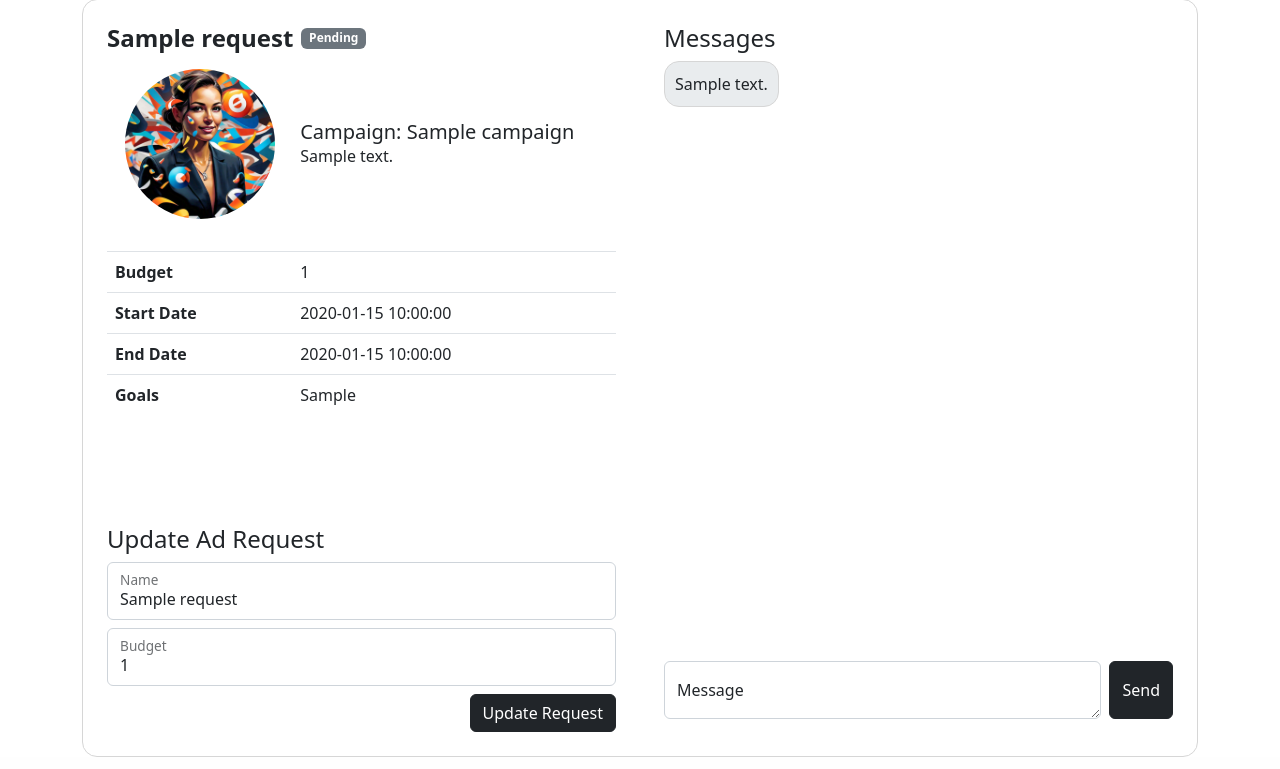
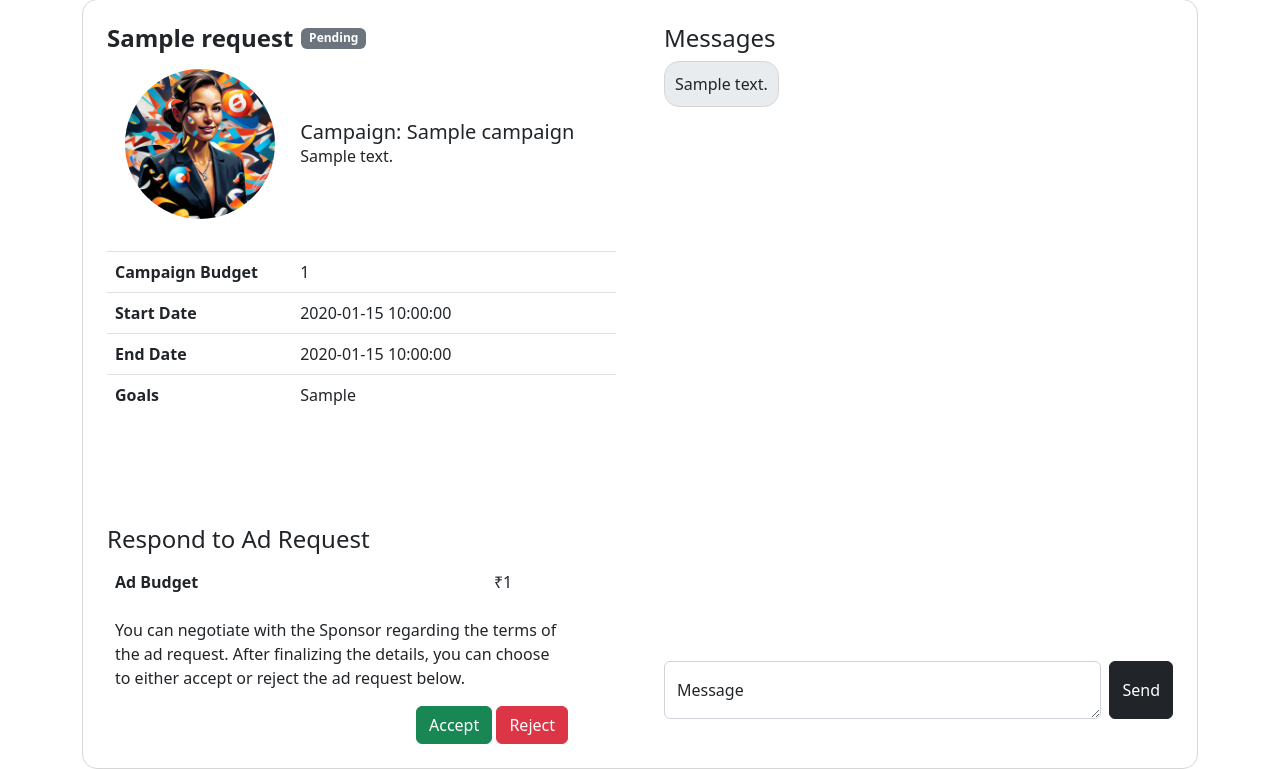
Before and after one commit to 21f1001662/IESCP-MAD-I, a Flask app: page /influencer/ad_request/1 in a window 1280 px wide. Shown: the part 81-850 px from the top of the page. Run offline with Flask 3, Linux system fonts and the light colour scheme; a user stored in the database is signed in; tables that the repository leaves empty hold one stand-in row (values such as "Sample post"); parts of the project's set-up code (start-up, migrations or seed data) failed here and were passed over.

Commit message:
Implement Accepting, rejecting of incoming ad request and Updating of sent ad request in influencer panel

```diff
--- a/src/influencer/forms.py
+++ b/src/influencer/forms.py
@@ -79,3 +79,7 @@ class AdRequestUpdateForm(FlaskForm):
             self.budget.errors.append("Budget must be greater than 0")
             return False
         return True
+
+class AdRequestResponseForm(FlaskForm):
+    ad_request_id = IntegerField("Ad Request ID", validators=[DataRequired()])
+    response = StringField("Response", validators=[DataRequired()])
--- a/src/influencer/views.py
+++ b/src/influencer/views.py
@@ -1,6 +1,6 @@
 from flask import session, Blueprint, render_template, request, flash, redirect, url_for
 from flask_login import login_user, logout_user, current_user, login_required
-from .forms import InfluencerLoginForm, InfluencerRegisterForm, CampaignSearchForm, AdRequestForm, AdRequestUpdateForm
+from .forms import InfluencerLoginForm, InfluencerRegisterForm, CampaignSearchForm, AdRequestForm, AdRequestUpdateForm, AdRequestResponseForm
 
 from src import bcrypt, db
 from src.influencer.models import Influencer
@@ -90,7 +90,7 @@ def ad_request(ad_request_id):
         form.budget.data = ad_request.budget
         form.campaign.data = ad_request.campaign
 
-        return render_template("influencer/ad_request.html", form=form, ad_request=ad_request, influencer=influencer, messages=messages, campaign=campaign, AdRequestStatusEnum=AdRequestStatusEnum)
+        return render_template("influencer/ad_request.html", form=form, ad_request=ad_request, influencer=influencer, messages=messages, campaign=campaign, AdRequestStatusEnum=AdRequestStatusEnum, AdRequestSenderEnum=AdRequestSenderEnum)
     else:
         return redirect(url_for("influencer.login"))
 
@@ -114,6 +114,23 @@ def create_ad_request(campaign_id):
             flash("Ad request created successfully.", "success")
             return redirect(url_for("influencer.requests"))
         return render_template("influencer/ad_request_form.html", campaign=campaign, campaign_id = campaign_id, form=form)
+    else:
+        return redirect(url_for("influencer.login"))
+
+@influencer_bp.route("/ad_request/response", methods=["POST"])
+def respond_to_ad_request():
+    if current_user.is_authenticated and session.get("role") == "influencer":
+        form = AdRequestResponseForm(request.form)
+        if form.validate_on_submit():
+            ad_request = AdRequest.query.filter_by(id=form.ad_request_id.data).first()
+            if ad_request.influencer != current_user.id:
+                flash("You are not authorized to respond to this ad request.", "danger")
+                return redirect(url_for("influencer.requests"))
+
+            ad_request.status = form.response.data
+            db.session.commit()
+            flash(f"Ad request {ad_request.status.value} successfully.", "success")
+            return redirect(url_for("influencer.ad_request", ad_request_id=ad_request.id))
     else:
         return redirect(url_for("influencer.login"))
 
--- a/src/templates/influencer/ad_request.html
+++ b/src/templates/influencer/ad_request.html
@@ -67,7 +67,7 @@
                                     </td>
                                 </tr>
                                 <tr>
-                                    <th scope="row" style="min-width: 100px;">Budget</th>
+                                    <th scope="row" style="min-width: 100px;">Campaign Budget</th>
                                     <td>{{campaign.budget}}</td>
                                 </tr>
                                 <tr>
@@ -89,7 +89,55 @@
                     </div>
                 </div>
                 <div class="ad-request-form">
+                    {% if ad_request.sender == AdRequestSenderEnum.Sponsor and ad_request.status ==
+                    AdRequestStatusEnum.Pending %}
+                    <h4 class="text-start mt-4">Respond to Ad Request</h4>
+                    <table class="table">
+                        <tbody>
+                            <tr>
+                                <th scope="row" style="min-width: 100px;">Ad Budget</th>
+                                <td>₹{{ad_request.budget}}</td>
+                            </tr>
+                        </tbody>
+                    </table>
+                    <p class="px-2 pe-5">You can negotiate with the Sponsor regarding the terms of the ad request. After
+                        finalizing the details, you can choose to either accept or reject the ad request below.</p>
+                    <form role="form" method="post" action="/influencer/ad_request/response">
+                        <div class="text-end mt-2 pe-5">
+                            <input hidden name="ad_request_id" value="{{ad_request.id}}">
+                            <button class="btn btn-md btn-success" name="response" value="Accepted" type="submit">Accept</button>
+                            <button class="btn btn-md btn-danger" name="response" value="Rejected" type="submit">Reject</button>
+                        </div>
+                    </form>
+
+                    {% elif ad_request.sender == AdRequestSenderEnum.Sponsor and ad_request.status ==
+                        AdRequestStatusEnum.Rejected %}
+
+                    {% elif ad_request.sender == AdRequestSenderEnum.Sponsor and ad_request.status ==
+                    AdRequestStatusEnum.Accepted %}
+                    <h4 class="text-start mt-4">Update Ad Request Status</h4>
+                    <table class="table">
+                        <tbody>
+                            <tr>
+                                <th scope="row" style="min-width: 100px;">Ad Budget</th>
+                                <td>₹{{ad_request.budget}}</td>
+                            </tr>
+                        </tbody>
+                    </table>
+                    <p class="px-2 pe-5">You have accepted the ad request. Once you have achieved the goals specified in
+                        the request, please update the status below to indicate the completion of the ad request.</p>
+                    <div class="text-end mt-2 pe-5">
+                        <form role="form" method="post" action="/influencer/ad_request/response">
+                            <div class="text-end mt-2 pe-5">
+                                <input hidden name="ad_request_id" value="{{ad_request.id}}">
+                                <button class="btn btn-md btn-success" name="response" value="Completed" type="submit">Mark Complete</button>
+                            </div>
+                        </form>
+                    </div>
+
+                    {% else %}
                     <h4 class="text-start mt-4">Update Ad Request</h4>
+                    <p>This is your ad request. You can update the details here.</p>
                     <form role="form" method="post" action="">
                         <div class="mb-2">
                             <select hidden name="campaign" class="form-select" aria-label="Default select example">
@@ -124,6 +172,7 @@
                             <button class="btn btn-md btn-dark" type="submit">Update Request</button>
                         </div>
                     </form>
+                    {% endif %}
                 </div>
             </div>
             <div class="message-box p-4">
```
Also changed, not shown: src/templates/influencer/dashboard.html (+10 -9 lines).
